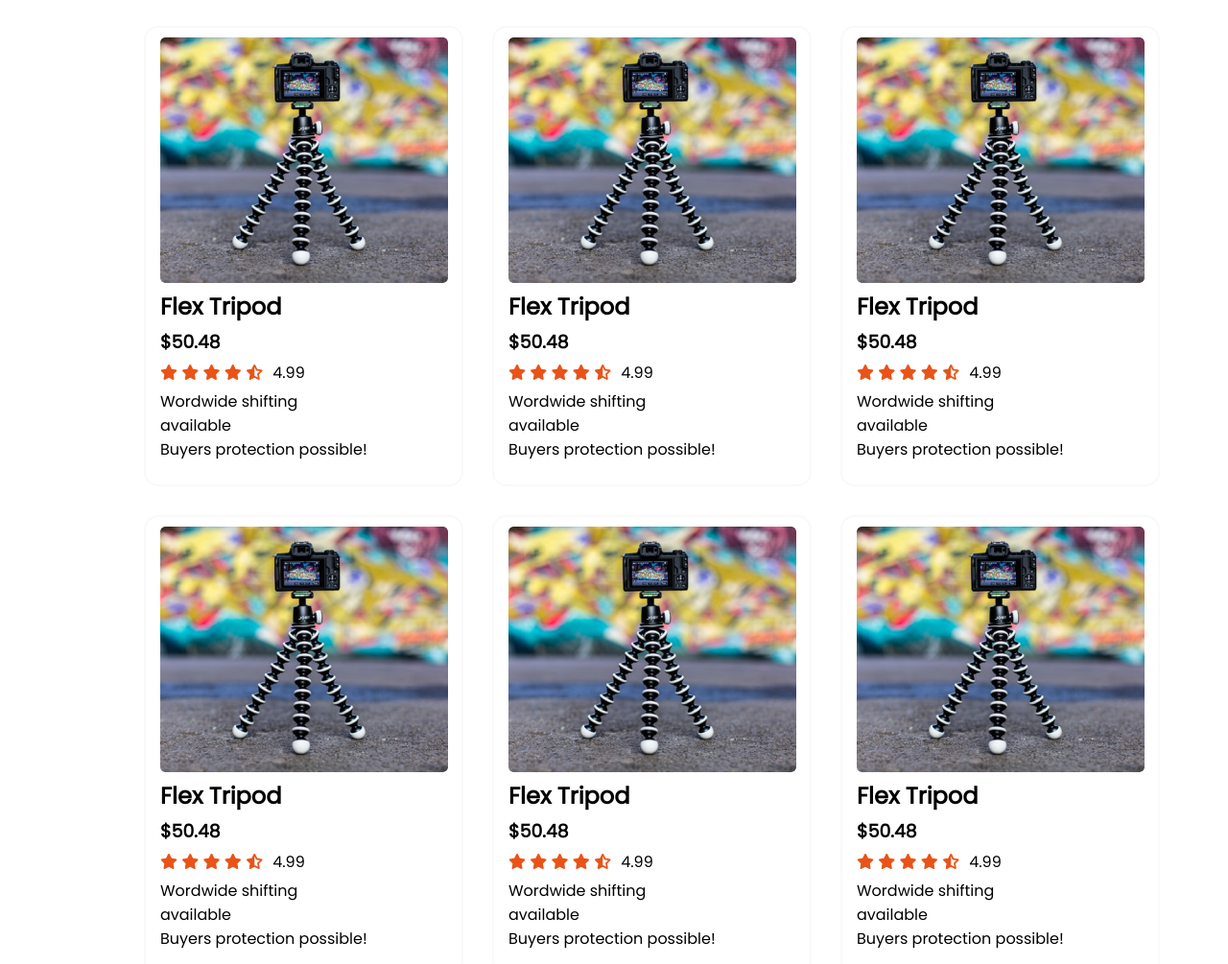
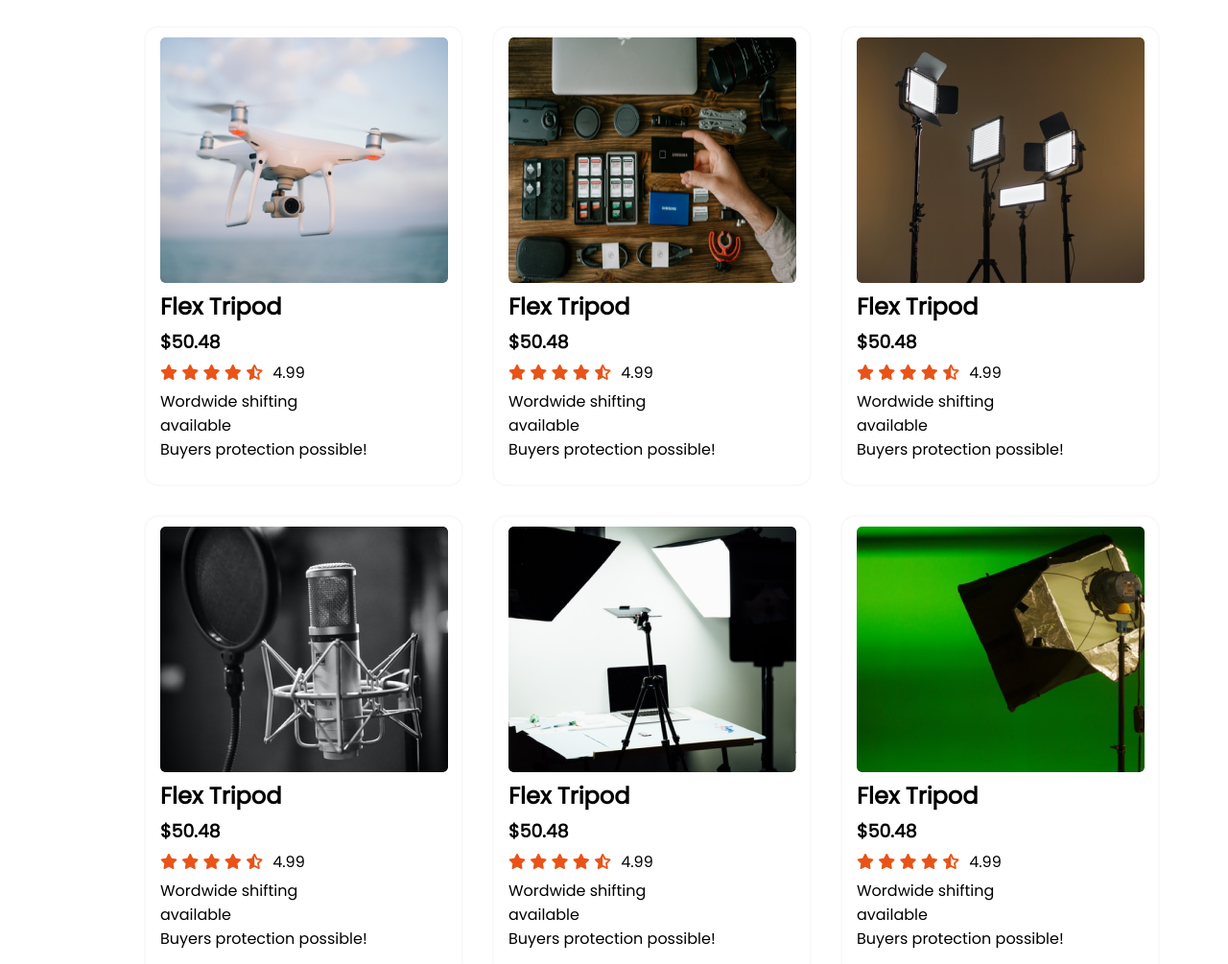
Before and after one commit to mdamirhossainjowel/influencer-gears-2022, a plain HTML site: page index.html in a window 1280 px wide. Shown: the part 1589-2594 px from the top of the page at 96% size. Drawn offline with Linux system fonts and the light colour scheme.

Commit message:
influencer

```diff
--- a/index.html
+++ b/index.html
@@ -95,7 +95,7 @@
             </p>
           </div>
           <div class="content">
-            <img src="image/images/tripod.png" alt="" class="content-img" />
+            <img src="image/images/action.png" alt="" class="content-img" />
             <h2 class="content-heading">Flex Tripod</h2>
             <h3 class="price">$50.48</h3>
             <div class="flexible viewer-rating">
@@ -116,7 +116,7 @@
             </p>
           </div>
           <div class="content">
-            <img src="image/images/tripod.png" alt="" class="content-img" />
+            <img src="image/images/airpod.png" alt="" class="content-img" />
             <h2 class="content-heading">Flex Tripod</h2>
             <h3 class="price">$50.48</h3>
             <div class="flexible viewer-rating">
@@ -137,7 +137,7 @@
             </p>
           </div>
           <div class="content">
-            <img src="image/images/tripod.png" alt="" class="content-img" />
+            <img src="image/images/drone.png" alt="" class="content-img" />
             <h2 class="content-heading">Flex Tripod</h2>
             <h3 class="price">$50.48</h3>
             <div class="flexible viewer-rating">
@@ -158,7 +158,7 @@
             </p>
           </div>
           <div class="content">
-            <img src="image/images/tripod.png" alt="" class="content-img" />
+            <img src="image/images/gear.png" alt="" class="content-img" />
             <h2 class="content-heading">Flex Tripod</h2>
             <h3 class="price">$50.48</h3>
             <div class="flexible viewer-rating">
@@ -179,7 +179,7 @@
             </p>
           </div>
           <div class="content">
-            <img src="image/images/tripod.png" alt="" class="content-img" />
+            <img src="image/images/lights.png" alt="" class="content-img" />
             <h2 class="content-heading">Flex Tripod</h2>
             <h3 class="price">$50.48</h3>
             <div class="flexible viewer-rating">
@@ -200,7 +200,7 @@
             </p>
           </div>
           <div class="content">
-            <img src="image/images/tripod.png" alt="" class="content-img" />
+            <img src="image/images/mic.png" alt="" class="content-img" />
             <h2 class="content-heading">Flex Tripod</h2>
             <h3 class="price">$50.48</h3>
             <div class="flexible viewer-rating">
@@ -221,7 +221,7 @@
             </p>
           </div>
           <div class="content">
-            <img src="image/images/tripod.png" alt="" class="content-img" />
+            <img src="image/images/setup.png" alt="" class="content-img" />
             <h2 class="content-heading">Flex Tripod</h2>
             <h3 class="price">$50.48</h3>
             <div class="flexible viewer-rating">
@@ -242,7 +242,11 @@
             </p>
           </div>
           <div class="content">
-            <img src="image/images/tripod.png" alt="" class="content-img" />
+            <img
+              src="image/images/single-light.png"
+              alt=""
+              class="content-img"
+            />
             <h2 class="content-heading">Flex Tripod</h2>
             <h3 class="price">$50.48</h3>
             <div class="flexible viewer-rating">
```
